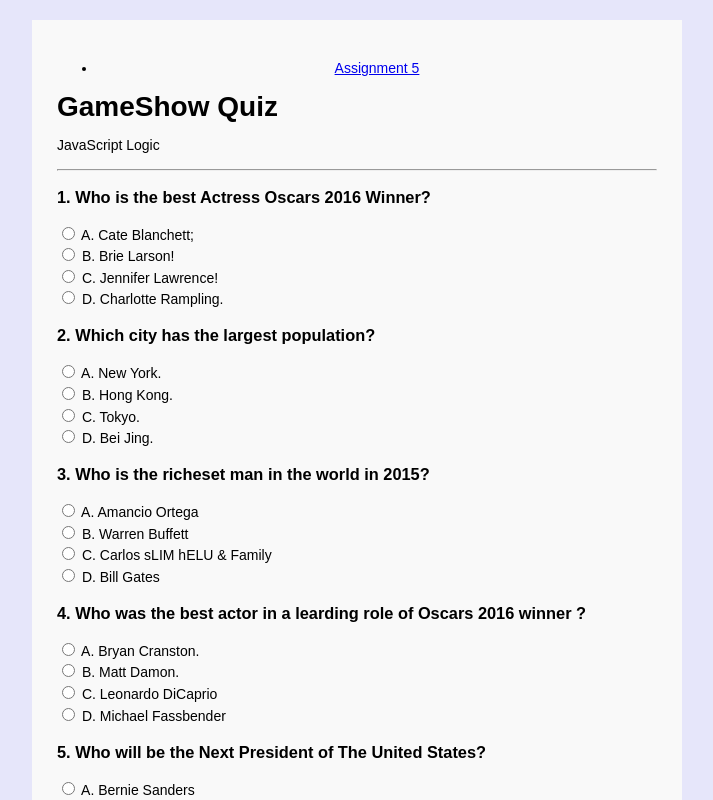
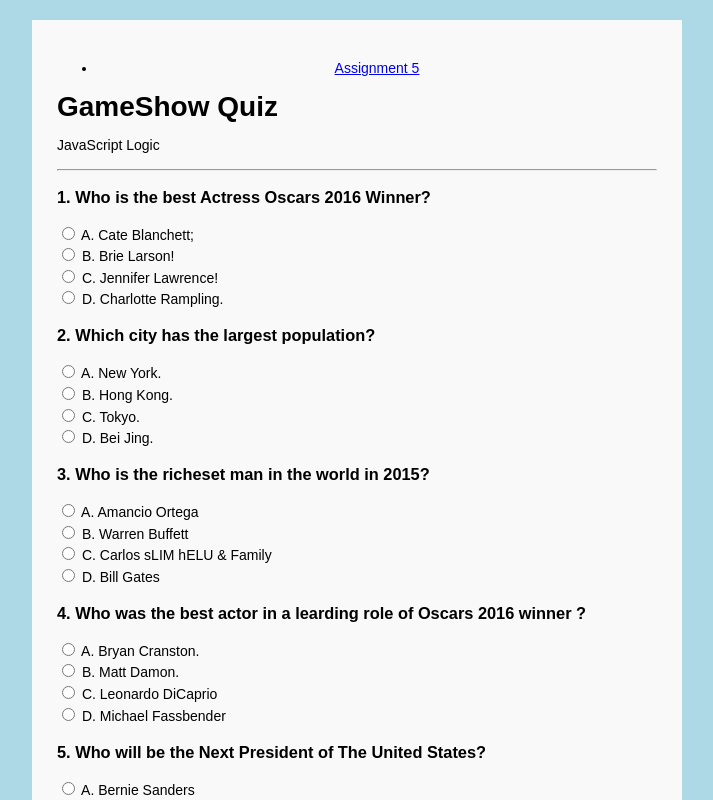
Before and after one commit to Shunru/mmp310, a plain HTML site: page week5/index.html in a window 1280 px wide. Shown: the top 800 px of the page, without its empty margins (283-996 px from the left). Drawn offline with Linux system fonts and the light colour scheme.

Commit message:
change color

```diff
--- a/week5/style.css
+++ b/week5/style.css
@@ -1,5 +1,5 @@
 body {
-	background-color:lavender;
+	background-color:lightblue;
 	font-family: 'Arial', sans-serif;
 	font-size: 14px;
 	line-height: 1.4em;
```
